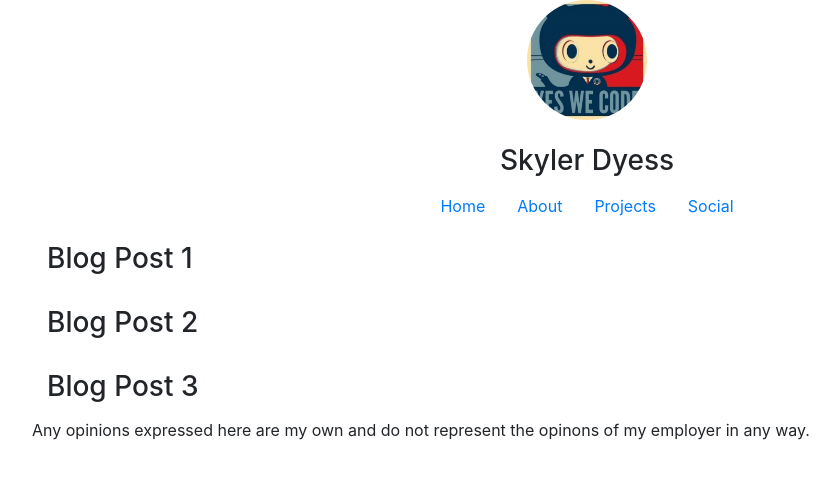
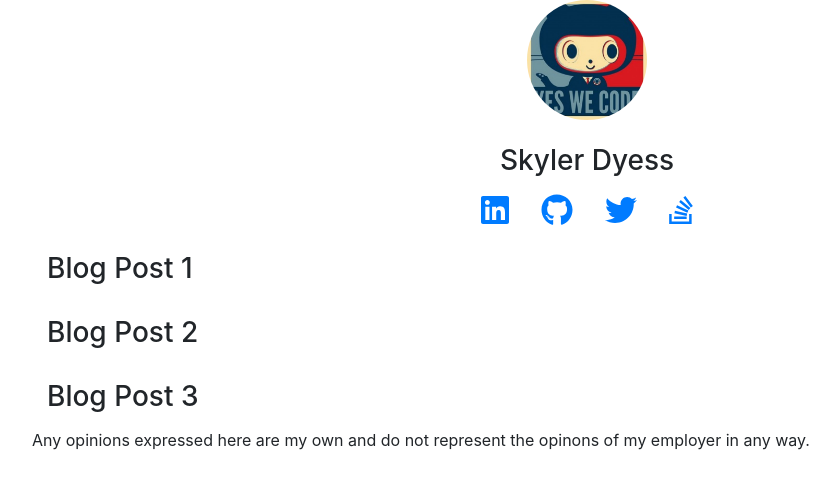
Before and after one commit to Sdyess/sdyess.github.io, a React (Create React App) app: page / in a window 1280 px wide. Shown: the top 488 px of the page, without its empty margins (53-893 px from the left). Built offline with nearby package versions, Linux system fonts and the light colour scheme.

Commit message:
Change navbar to consist of social icon buttons instead.

```diff
--- a/package.json
+++ b/package.json
@@ -4,11 +4,16 @@
   "homepage": ".",
   "private": true,
   "dependencies": {
+    "@fortawesome/fontawesome-svg-core": "^1.2.28",
+    "@fortawesome/free-brands-svg-icons": "^5.13.0",
+    "@fortawesome/free-solid-svg-icons": "^5.13.0",
+    "@fortawesome/react-fontawesome": "^0.1.9",
     "@testing-library/jest-dom": "^4.2.4",
     "@testing-library/react": "^9.3.2",
     "@testing-library/user-event": "^7.1.2",
     "react": "^16.13.1",
     "react-dom": "^16.13.1",
+    "react-fontawesome": "^1.7.1",
     "react-scripts": "3.4.1"
   },
   "scripts": {
--- a/src/components/Header.js
+++ b/src/components/Header.js
@@ -1,4 +1,7 @@
 import React from 'react';
+
+import { FontAwesomeIcon } from '@fortawesome/react-fontawesome'
+import {faLinkedin, faGithub, faTwitter, faStackOverflow} from '@fortawesome/free-brands-svg-icons';
 
 class Header extends React.Component {
     render() {
@@ -9,16 +12,16 @@ class Header extends React.Component {
                 <h3>Skyler Dyess</h3>
                 <ul className="nav justify-content-center">
                     <li className="nav-item">
-                        <a className="nav-link active" href="#">Home</a>
+                        <a className="nav-link active" href="#"><FontAwesomeIcon icon={faLinkedin} size="2x"/></a>
                     </li>
                     <li className="nav-item">
-                        <a className="nav-link" href="#">About</a>
+                        <a className="nav-link" href="#"><FontAwesomeIcon icon={faGithub} size="2x"/></a>
                     </li>
                     <li className="nav-item">
-                        <a className="nav-link" href="#">Projects</a>
+                        <a className="nav-link" href="#"><FontAwesomeIcon icon={faTwitter} size="2x"/></a>
                     </li>
                     <li className="nav-item">
-                        <a className="nav-link" href="#">Social</a>
+                        <a className="nav-link" href="#"><FontAwesomeIcon icon={faStackOverflow} size="2x"/></a>
                     </li>
                 </ul>
             </div>
```
Also changed, not shown: 1 other file (tests, documents, lock files or other folders).
